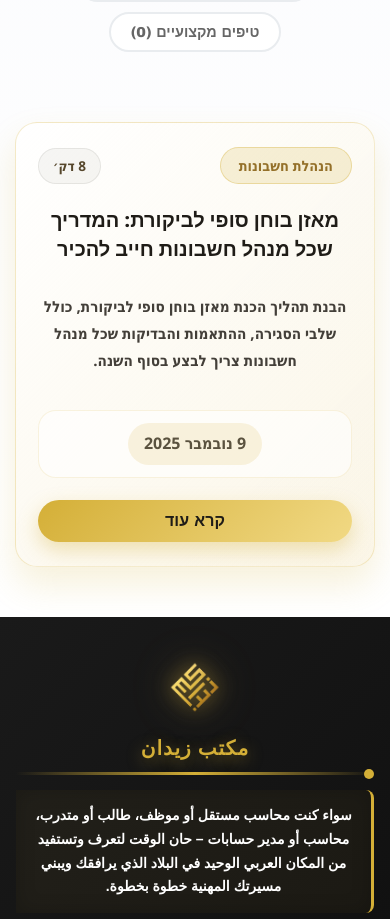
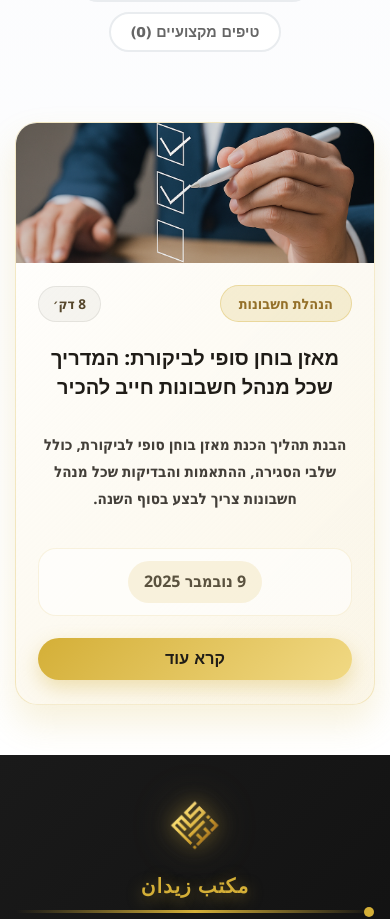
Before and after one commit to 2poslife/FinanceSmartTools, a React (Vite) app: page /articles in a window 390 px wide. Shown: the part 849-1768 px from the top of the page. Built offline with nearby package versions, Linux system fonts and the light colour scheme.

Commit message:
add img in the articles

```diff
--- a/src/components/ArticlesPage/ArticlesGrid.jsx
+++ b/src/components/ArticlesPage/ArticlesGrid.jsx
@@ -13,6 +13,9 @@ function ArticlesGrid({ filteredArticles }) {
     <div className="articles-page-grid">
       {filteredArticles.map((article) => (
         <div key={article.id} className="articles-page-card">
+          <div className="articles-page-card-image">
+            <img src="/aaa.svg" alt={article.title} />
+          </div>
           <div className="articles-page-card-header">
             <span className="articles-page-category">{article.category}</span>
             <span className="articles-page-read-time">{article.readTime}</span>
--- a/src/styles/ArticlesPage/ArticlesGrid.css
+++ b/src/styles/ArticlesPage/ArticlesGrid.css
@@ -23,6 +23,22 @@
   overflow: hidden;
   flex: 0 1 360px;
   max-width: 380px;
+}
+
+.articles-page-card-image {
+  width: calc(100% + 56px);
+  height: 180px;
+  border-radius: 18px 18px 0 0;
+  overflow: hidden;
+  margin: -28px -28px 0 -28px;
+  background: rgba(212, 175, 55, 0.1);
+}
+
+.articles-page-card-image img {
+  width: 100%;
+  height: 100%;
+  object-fit: cover;
+  display: block;
 }
 
 .articles-page-card::after {
@@ -170,6 +186,13 @@
     border-radius: 22px;
   }
 
+  .articles-page-card-image {
+    width: calc(100% + 44px);
+    height: 160px;
+    margin: -24px -22px 0 -22px;
+    border-radius: 18px 18px 0 0;
+  }
+
   .articles-page-card-footer {
     flex-direction: column;
   }
@@ -178,6 +201,10 @@
 @media (max-width: 480px) {
   .articles-page-grid {
     justify-content: center;
+  }
+
+  .articles-page-card-image {
+    height: 140px;
   }
 
   .articles-page-card-title {
```
Also changed, not shown: public/aaa.svg (added).
